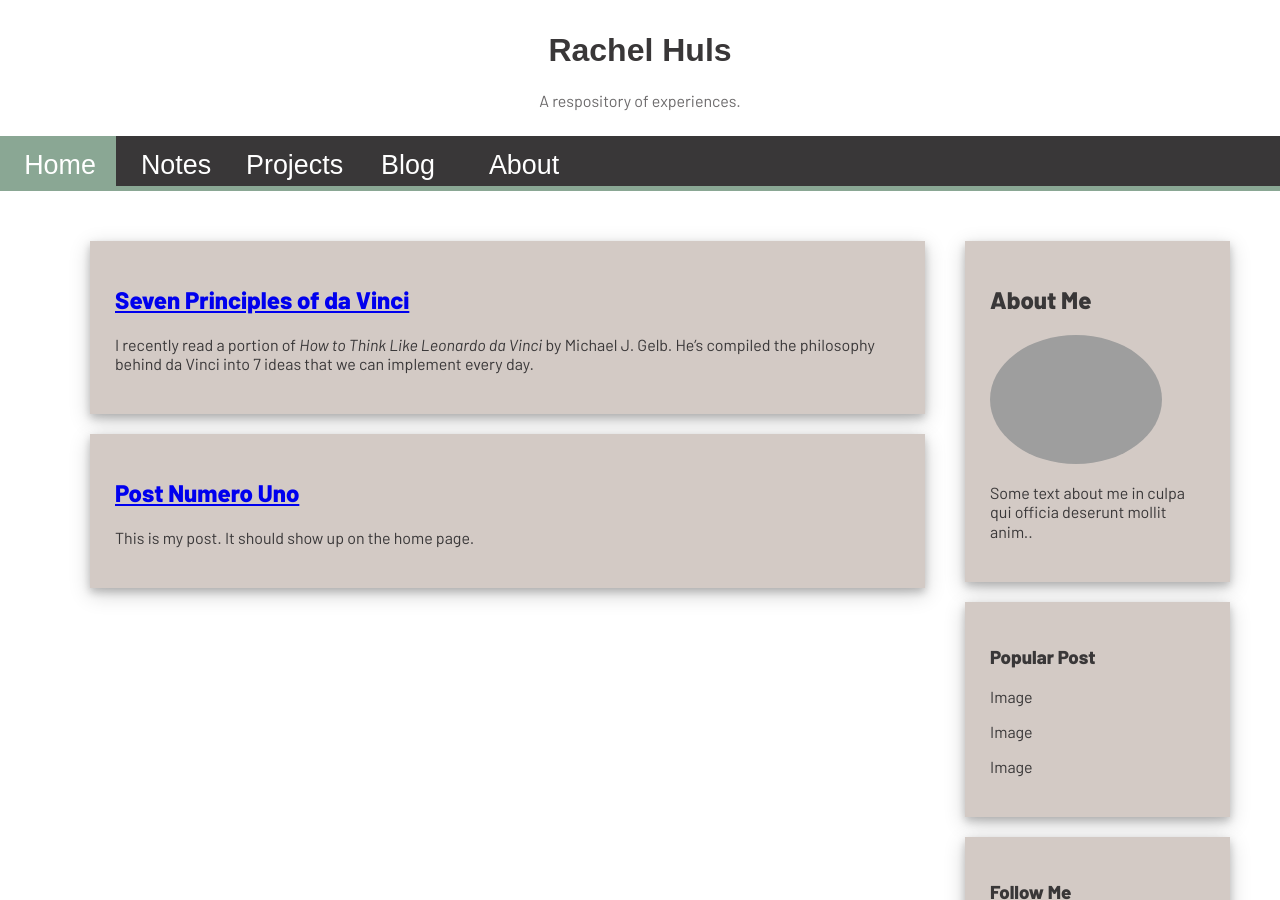
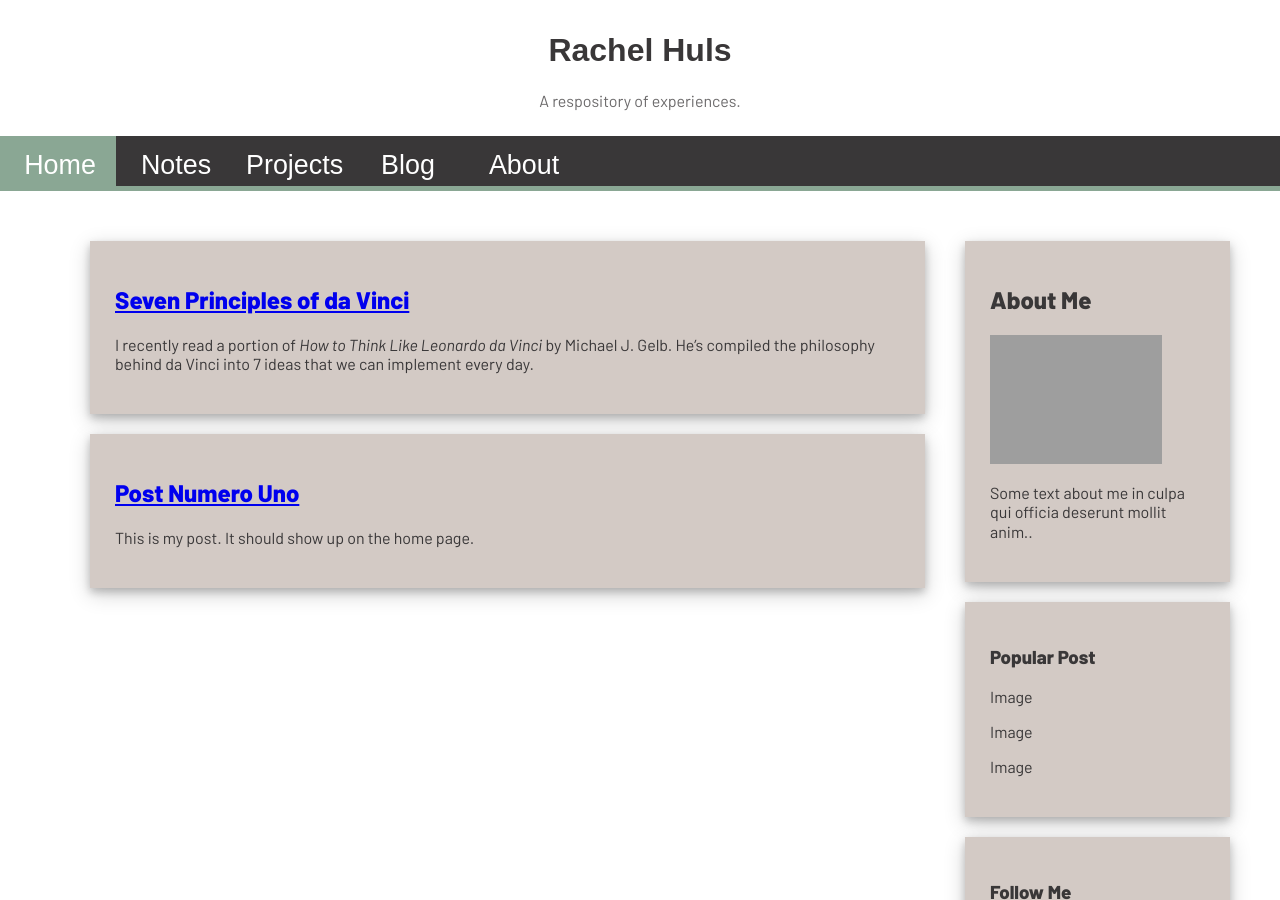
Before and after one commit to rachelhuls/rachelhuls.github.io, a Jekyll site: the page built from index.html, in a window 1280 px wide and 900 px high. Built offline with Jekyll 4.4.1, drawn with Linux system fonts in a browser that asks for light colours; some web fonts are replaced.

Commit message:
Update index.html

```diff
--- a/index.html
+++ b/index.html
@@ -17,7 +17,7 @@ title: Home
       <h2>About Me</h2>
       <div class="profile-pic">
 	      <div class="center">
-		    <img class="img-circle" width="80%"  src="{{ site.url }}static/img/{{ site.profile_pic }}" alt="Profile Image">
+		    <img width="80%"  src="{{ site.url }}static/img/{{ site.profile_pic }}" alt="Profile Image">
 	    	</div>
 	  </div>
       <p>Some text about me in culpa qui officia deserunt mollit anim..</p>
```
